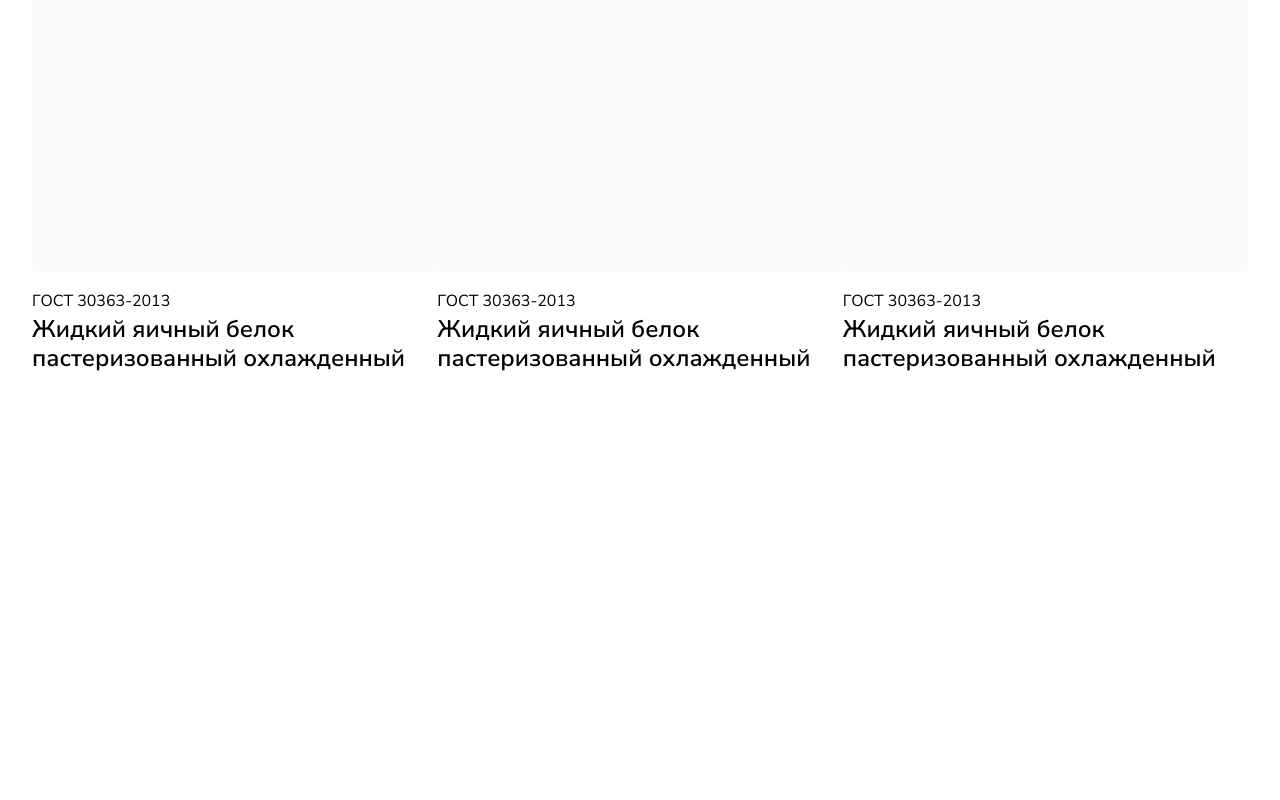
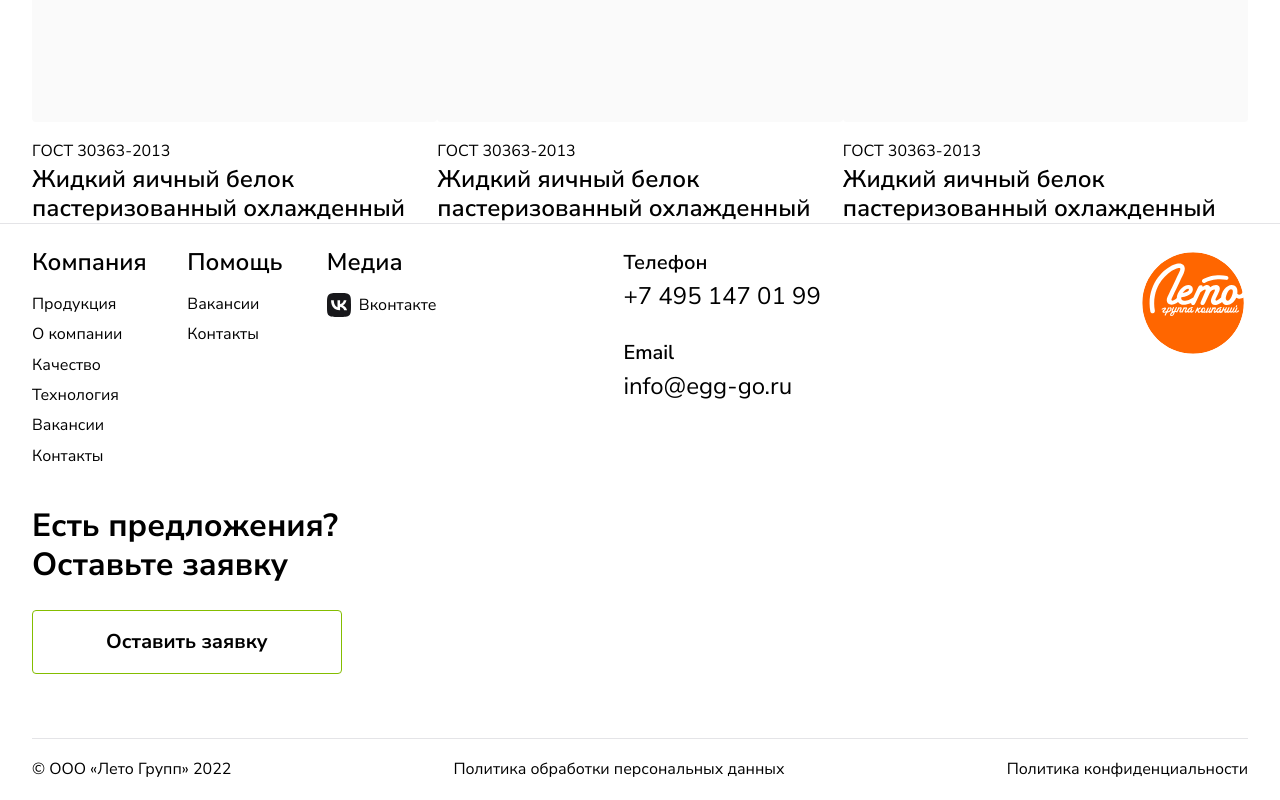
Before and after one commit to pont-design/leto-group, a Next.js app: page /catalog/productCard in a window 1280 px wide. Shown: the part 1425-2225 px from the top of the page. Before the commit the page ends 1799 px from the top, so only its background shows below. Built offline with nearby package versions, Linux system fonts and the light colour scheme.

Commit message:
feat: add footer

```diff
--- a/components/Common/Footer.js
+++ b/components/Common/Footer.js
@@ -1,10 +1,102 @@
 import React from 'react'
+import Link from 'next/link'
+
+import { CustomOutlinedButton } from "../UI/CustomOutlinedButton/CustomOutlinedButton"
+
+import logoLeto from '../../public/images/header/logoLeto.svg'
+import vkLogo from '../../public/images/Footer/VkLogo.svg'
 
 export const Footer = () => {
+  const linksCompany = [
+    { label: 'Продукция', link: 'production' },
+    { label: 'О компании', link: 'about' },
+    { label: 'Качество', link: 'quality' },
+    { label: 'Технология', link: 'technology' },
+    { label: 'Вакансии', link: 'vacancy' },
+    { label: 'Контакты', link: 'contacts' }]
+
+  const linksMedia = [{
+    label: 'Вконтакте', link: '#'
+  }]
+
+  const helpCompany = [
+    { label: 'Вакансии', link: 'vacancy' },
+    { label: 'Контакты', link: 'contacts' }
+  ]
+
+  const company = { title: 'Компания', list: linksCompany }
+
+  const help = { title: 'Помощь', list: helpCompany }
+
+  const media = { title: 'Медиа', list: linksMedia }
+
   return (
     <div className="footer__outline-wrapper">
       <div className="container">
-
+        <footer>
+          <div className="footer__contacts-wrapper">
+            <ul className="footer__contacts-list">
+              <li className="footer__contacts-list_title">
+                <h6>{company.title}</h6>
+              </li>
+              {company.list.map(link => (
+                <li className="link-text">
+                  <Link href={link.link}>
+                    {link.label}
+                  </Link>
+                </li>
+              ))}
+            </ul>
+            <ul className="footer__contacts-list">
+              <li className="footer__contacts-list_title">
+                <h6>{help.title}</h6>
+              </li>
+              {help.list.map(link => (
+                <li className="link-text">
+                  <Link href={link.link}>
+                    {link.label}
+                  </Link>
+                </li>
+              ))}
+            </ul>
+            <ul className="footer__contacts-list">
+              <li className="footer__contacts-list_title">
+                <h6>{media.title}</h6>
+              </li>
+              {media.list.map(link => (
+                <li className='link-text' >
+                  <a href='#' className="footer__vk-logo" link={link.link}>
+                    <img src={vkLogo.src} /> {link.label}
+                  </a>
+                </li>
+              ))}
+            </ul>
+            <ul className="footer__contacts-list footer__contacts-list_contacts">
+              <li>
+                <p className="caption-2">Телефон</p>
+                <a className="text-2" href="tel:+7 495 147 01 99">+7 495 147 01 99</a>
+              </li>
+              <li>
+                <p className="caption-2">Email</p>
+                <a className="text-2" href="mailto:info@egg-go.ru">info@egg-go.ru</a>
+              </li>
+            </ul>
+            <div className="footer__contacts-list footer__contacts-list_logo">
+              <img className="footer__contacts-list_logo_img" src={logoLeto.src} />
+            </div>
+          </div>
+          <div className="footer__request-wrapper">
+            <h5>Есть предложения? <br /> Оставьте заявку</h5>
+            <div className="footer__request-button">
+              <CustomOutlinedButton label="Оставить заявку" isButtonSmall={false} />
+            </div>
+          </div>
+          <div className="footer__mark-wrapper link-text">
+            <a href="#">© ООО «Лето Групп» 2022</a>
+            <a href="#">Политика обработки персональных данных</a>
+            <a href="#">Политика конфиденциальности</a>
+          </div>
+        </footer>
       </div>
     </div>
   )
--- a/pages/_app.js
+++ b/pages/_app.js
@@ -13,7 +13,7 @@ import '../styles/BaseCardStyles.scss';
 import '../styles/CustomOutlinedButton.scss'
 import '../styles/CustomLanguageSwitcher.scss'
 import '../styles/Header.scss'
-import '../styles/Header.scss'
+import '../styles/Footer.scss'
 
 import { Footer } from "../components/Common/Footer";
 
--- a/styles/Footer.scss
+++ b/styles/Footer.scss
@@ -0,0 +1,59 @@
+@import './variables.scss';
+
+.footer__outline-wrapper {
+  border-top: 1px solid $gray200;
+}
+
+.footer__contacts-wrapper {
+  margin-top: 2.4rem;
+  display: grid;
+  grid-template-columns:
+    calc(187 / 1464 * 1fr) calc(168 / 1464 * 1fr)
+    calc(357 / 1464 * 1fr) calc(569 / 1464 * 1fr) calc(183 / 1464 * 1fr);
+}
+
+.footer__contacts-list {
+  display: flex;
+  gap: 0.8rem;
+  flex-direction: column;
+}
+
+.footer__contacts-list_contacts {
+  gap: 2.4rem;
+}
+
+.footer__contacts-list_logo {
+  align-items: flex-end;
+}
+
+.footer__contacts-list_logo_img {
+  height: 11rem;
+  width: 11rem;
+}
+
+.footer__contacts-list .footer__contacts-list_title {
+  margin-bottom: 0.8rem;
+}
+
+.footer__request-wrapper {
+  margin-top: 4rem;
+}
+
+.footer__request-button {
+  margin-top: 2.6rem;
+}
+
+.footer__mark-wrapper {
+  border-top: 1px solid $gray200;
+  margin-top: 6.4rem;
+  display: flex;
+  justify-content: space-between;
+  align-items: center;
+  height: 6.2rem;
+}
+
+.footer__vk-logo {
+  display: flex;
+  gap: 0.8rem;
+  align-items: center;
+}
--- a/styles/global.scss
+++ b/styles/global.scss
@@ -67,37 +67,37 @@ h6 {
   line-height: 120%;
 }
 
-.text1 {
+.text-1 {
   font-family: 'nunito_sansregular', sans-serif;
   font-size: 2rem;
   line-height: 150%;
 }
 
-.text2 {
+.text-2 {
   font-family: 'nunito_sansregular', sans-serif;
   font-size: 2.4rem;
   line-height: 150%;
 }
 
-.text3 {
+.text-3 {
   font-family: 'nunito_sansregular', sans-serif;
   font-size: 4.8rem;
   line-height: 120%;
 }
 
-.text4 {
+.text-4 {
   font-family: 'nunito_sansregular', sans-serif;
   font-size: 4rem;
   line-height: 130%;
 }
 
-.caption1 {
+.caption-1 {
   font-family: 'nunito_sanssemibold', sans-serif;
   font-size: 2.4rem;
   line-height: 150%;
 }
 
-.caption2 {
+.caption-2 {
   font-family: 'nunito_sanssemibold', sans-serif;
   font-size: 2rem;
   line-height: 150%;
```
Also changed, not shown: public/images/Footer/VkLogo.svg (added).
